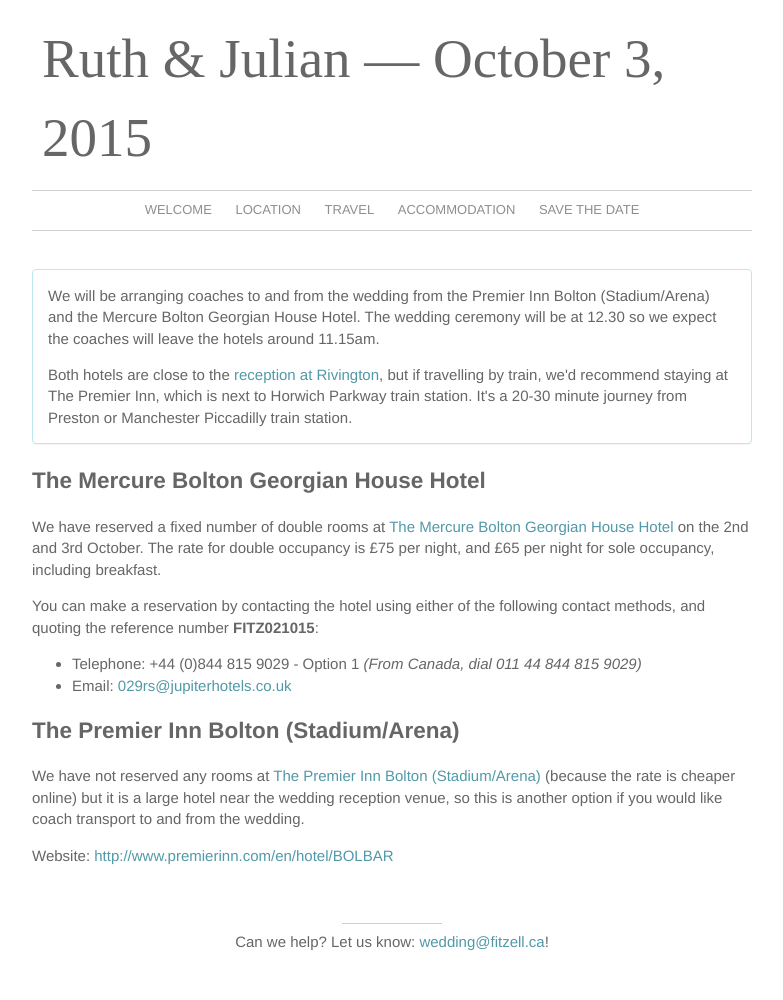
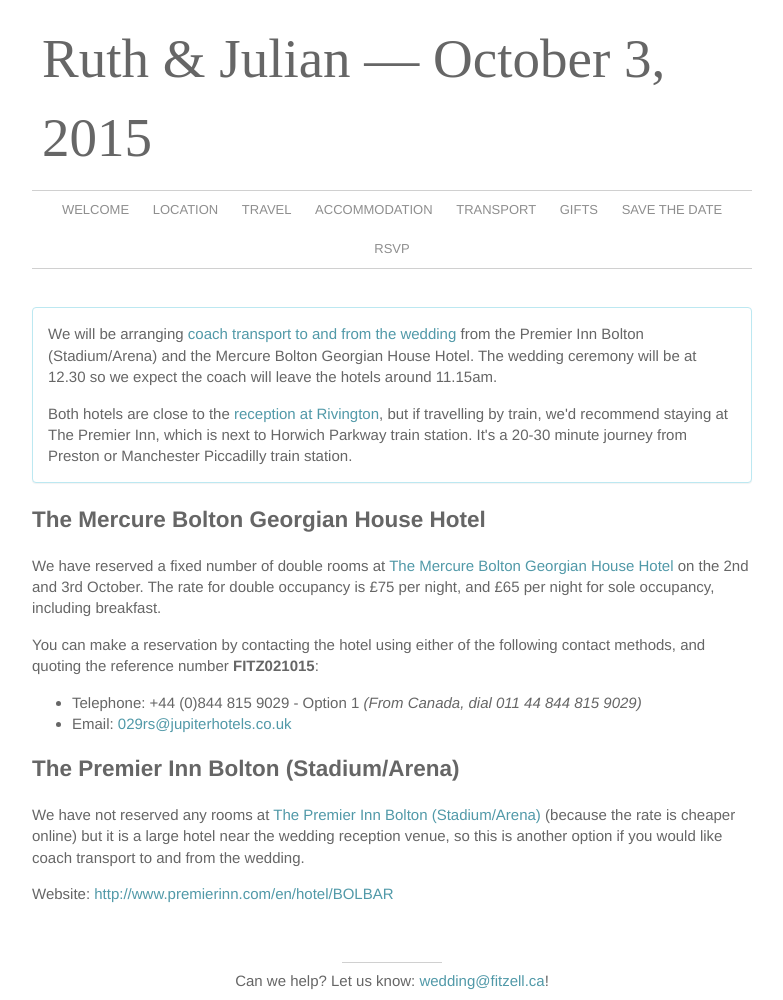
Before and after one commit to jfitzell/weddingsite, a Jekyll site: the page built from accommodation.md, in a window 1280 px wide. Shown: the whole page, without its empty margins (248-1031 px from the left). Built offline with Jekyll 4.4.1, drawn with Linux system fonts in a browser that asks for light colours; some web fonts are replaced; before the commit the page ends 961 px from its top, so only the background shows below that.

Commit message:
Add RSVP to the menu and add pages for gift registry and local transport

```diff
--- a/_layouts/default.html
+++ b/_layouts/default.html
@@ -50,7 +50,10 @@
 	    <li><a href="{{ site.baseurl }}/location.html">Location</a></li>
 		<li><a href="{{ site.baseurl }}/travel.html">Travel</a></li>
 	    <li><a href="{{ site.baseurl }}/accommodation.html">Accommodation</a></li>
+	    <li><a href="{{ site.baseurl }}/transport.html">Transport</a></li>
+	    <li><a href="{{ site.baseurl }}/gifts.html">Gifts</a></li>
 	    <li><a href="{{ site.baseurl }}/save-the-date.html">Save the date</a></li>
+	    <li><a href="{{ site.baseurl }}/rsvp.html">RSVP</a></li>
       </ul>
     </div>
   	<div class="content">
--- a/accommodation.md
+++ b/accommodation.md
@@ -5,7 +5,7 @@
 
 <div class="panel panel-info">
   <div class="panel-body">
-    <p>We will be arranging coaches to and from the wedding from the Premier Inn Bolton (Stadium/Arena) and the Mercure Bolton Georgian House Hotel. The wedding ceremony will be at 12.30 so we expect the coaches will leave the hotels around 11.15am.</p>
+    <p>We will be arranging <a href="transport.html">coach transport to and from the wedding</a> from the Premier Inn Bolton (Stadium/Arena) and the Mercure Bolton Georgian House Hotel. The wedding ceremony will be at 12.30 so we expect the coach will leave the hotels around 11.15am.</p>
     <p>Both hotels are close to the <a href="location.html">reception at Rivington</a>, but if travelling by train, we'd recommend staying at The Premier Inn, which is next to Horwich Parkway train station. It's a 20-30 minute journey from Preston or Manchester Piccadilly train station.</p>
   </div>
 </div>
```
Also changed, not shown: gifts.md (added, +6 -0 lines), transport.md (added, +22 -0 lines).
